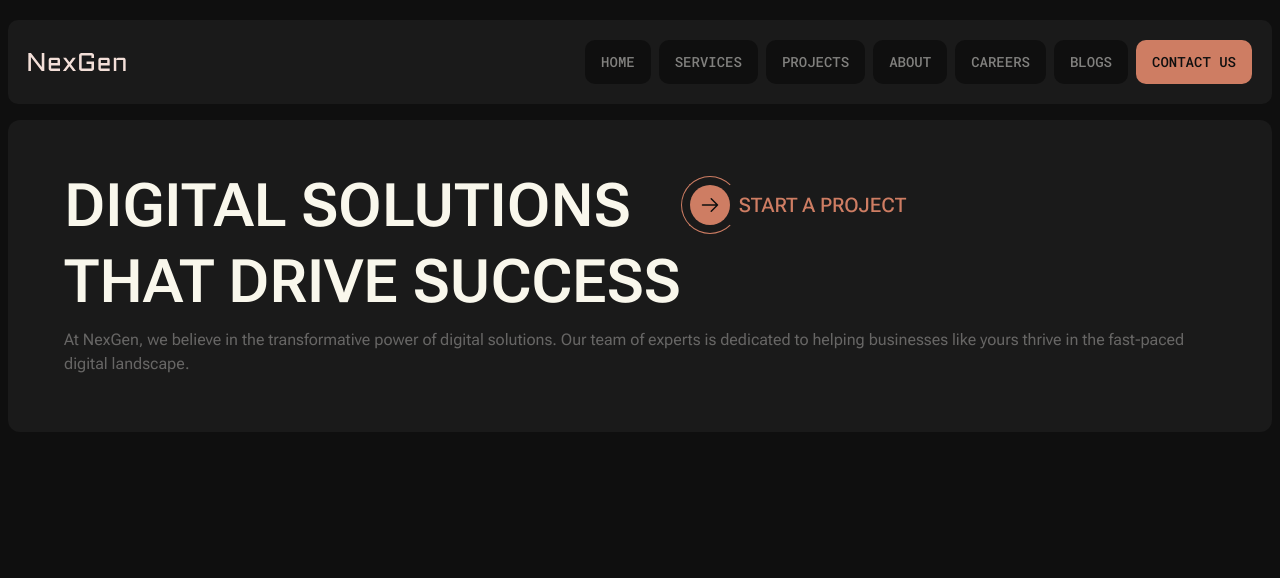
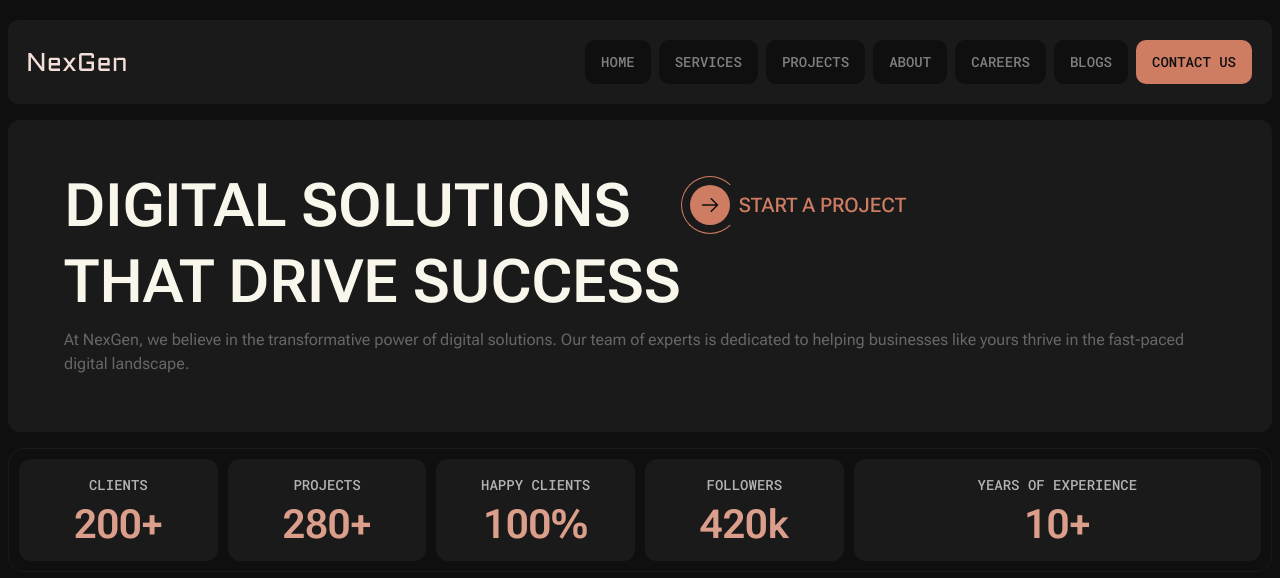
Before and after one commit to iabdwahab/nexgen-agency, a React (Vite) app: page /#/ in a window 1280 px wide. Shown: the top 578 px of the page. Built offline with nearby package versions, Linux system fonts and the light colour scheme.

Commit message:
(home-landing): Implementing Stats Block.

```diff
--- a/src/components/home_landing/Index.tsx
+++ b/src/components/home_landing/Index.tsx
@@ -1,10 +1,12 @@
 import PrimaryBlock from "./PrimaryBlock";
+import StatsBlock from "./StatsBlock";
 
 function HomeLanding() {
   return (
     <main className="my-4">
-      <div className="container">
+      <div className="container grid gap-4">
         <PrimaryBlock />
+        <StatsBlock />
       </div>
     </main>
   );
--- /dev/null
+++ b/src/components/home_landing/StatCard.tsx
@@ -0,0 +1,9 @@
+function StatCard({ title, value }: { title: string; value: string }) {
+  return (
+    <div className="bg-dark-10 flex flex-col items-center gap-2.5 rounded-xl px-3.5 py-4 whitespace-nowrap last:col-span-2">
+      <h5 className="font-roboto-mono text-grey-70 text-sm font-medium uppercase">{title}</h5>
+      <h6 className="text-orange-70 text-[40px] leading-[1] font-semibold">{value}</h6>
+    </div>
+  );
+}
+export default StatCard;
--- /dev/null
+++ b/src/components/home_landing/StatsBlock.tsx
@@ -0,0 +1,6 @@
+import { statsElements } from "../../data/HomeStats";
+
+function StatsBlock() {
+  return <div className="border-dark-10 grid grid-cols-2 gap-2.5 rounded-2xl border p-2.5 md:grid-cols-3 lg:grid-cols-4 xl:grid-cols-6">{statsElements}</div>;
+}
+export default StatsBlock;
--- /dev/null
+++ b/src/data/HomeStats.tsx
@@ -0,0 +1,26 @@
+import StatCard from "../components/home_landing/StatCard";
+
+export const statsList = [
+  {
+    title: "clients",
+    value: "200+",
+  },
+  {
+    title: "projects",
+    value: "280+",
+  },
+  {
+    title: "happy clients",
+    value: "100%",
+  },
+  {
+    title: "followers",
+    value: "420k",
+  },
+  {
+    title: "years of experience",
+    value: "10+",
+  },
+];
+
+export const statsElements = statsList.map((stat, index) => <StatCard key={index} {...stat} />);
--- a/src/index.css
+++ b/src/index.css
@@ -3,7 +3,7 @@
 @theme {
   --color-orange-60: #ce7d63;
   --color-orange-65: #d4c677;
-  --color-orange-70: #dace8b;
+  --color-orange-70: #da9e8b;
   --color-orange-80: #e6deb2;
   --color-orange-90: #f2eed8;
   --color-orange-95: #f9f7ec;
```
